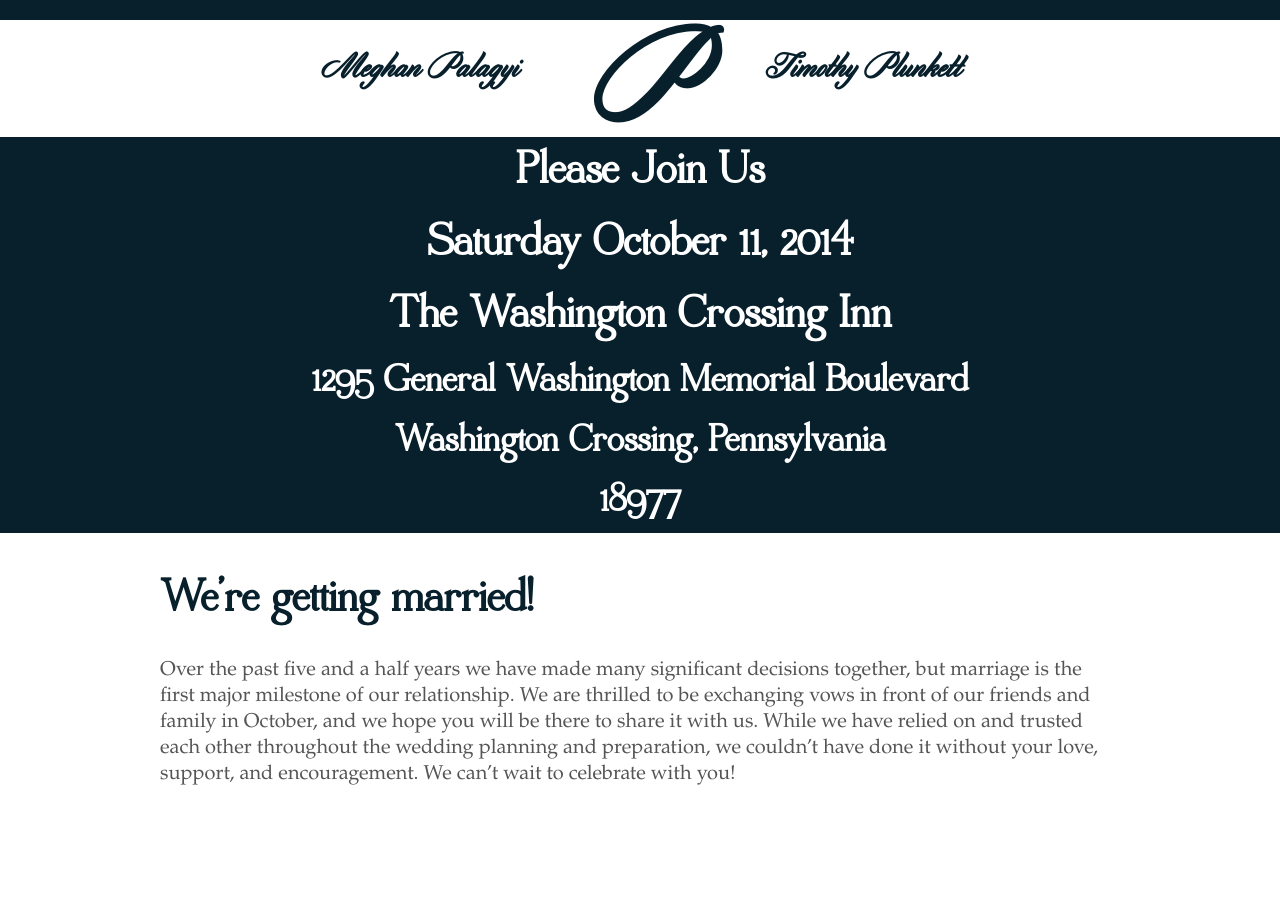
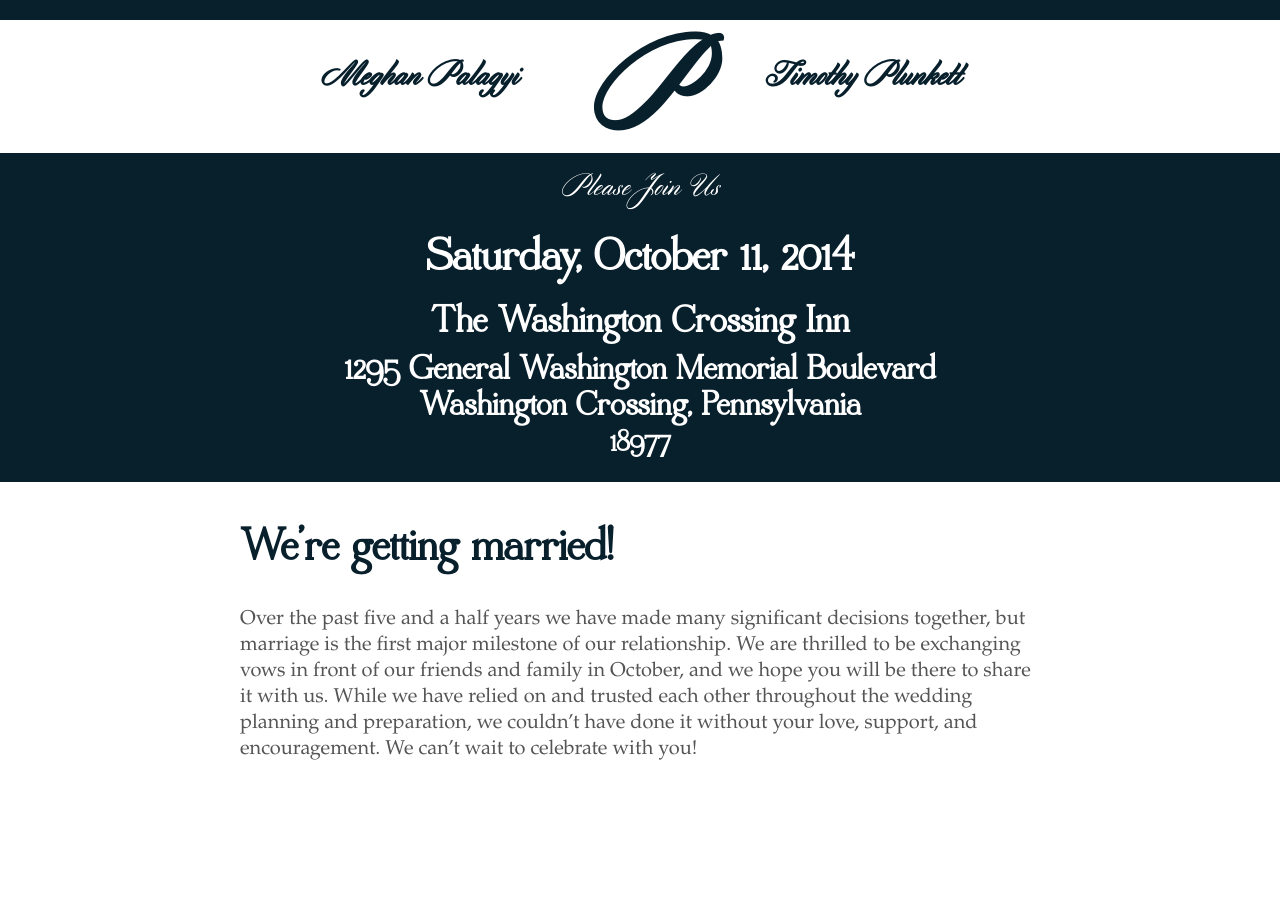
Before and after one commit to timplunkett/meghanandtim.us, a Jekyll site: the page built from index.md, in a window 1280 px wide. Built offline with Jekyll 4.4.1, drawn with Linux system fonts in a browser that asks for light colours.

Commit message:
Fix up banner type.

```diff
--- a/_layouts/home.html
+++ b/_layouts/home.html
@@ -3,8 +3,10 @@ layout: default
 ---
 
 <section class="information">
-  <h1>Please Join Us<br />Saturday October 11, 2014<br />The Washington Crossing Inn</h1>
-  <h2>1295 General Washington Memorial Boulevard<br />Washington Crossing, Pennsylvania<br />18977</h2>
+  <div class="sub-header">Please Join Us</div>
+  <h1 class="date">Saturday, October 11, 2014</h1>
+  <h2 class="venue">The Washington Crossing Inn</h2>
+  <h3 class="address">1295 General Washington Memorial Boulevard<br />Washington Crossing, Pennsylvania<br /><span class="zip-code">18977</span></h3>
 </section>
 
 <main id="content" role="main">
--- a/_sass/partials/_layout.sass
+++ b/_sass/partials/_layout.sass
@@ -4,7 +4,7 @@ header section,
 main,
 footer section
   margin: 0 auto
-  max-width: 60rem
+  max-width: 50rem
   padding: 0 1rem
 
 header
--- a/_sass/partials/_variables.sass
+++ b/_sass/partials/_variables.sass
@@ -9,7 +9,7 @@ $grey-blue: #c4d0d1
 $text-grey: #555
 
 // Spacing
-$padding-top-bottom: 1em 0
+$padding-top-bottom: 1.5rem 0
 $footer-offset: 9rem
 
 // Fonts
--- a/stylesheets/screen.css
+++ b/stylesheets/screen.css
@@ -69,7 +69,7 @@ header section,
 main,
 footer section {
   margin: 0 auto;
-  max-width: 60rem;
+  max-width: 50rem;
   padding: 0 1rem;
 }
 
@@ -148,14 +148,31 @@ nav[role="navigation"] a {
 
 .information {
   background: #081f2c;
+  padding: 20px 0;
   text-align: center;
 }
-.information h1, .information h2 {
+.information .sub-header {
   color: white;
+  font-family: "Cylburn";
+  font-size: 36px;
+  margin-bottom: 20px;
+}
+.information h1, .information h2, .information h3 {
+  color: white;
+  line-height: 1;
+}
+.information .date {
+  margin-bottom: 20px;
+}
+.information .venue {
+  margin-bottom: 10px;
+}
+.information .zip-code {
+  font-size: 30px;
 }
 
 header[role="banner"] .name {
-  padding: 1em 0;
+  padding: 1.5rem 0;
 }
 header[role="banner"] .name h1, header[role="banner"] .name h2 {
   font-family: "Cylburn";
@@ -173,7 +190,7 @@ header[role="banner"] .name h1, header[role="banner"] .name h2 {
 footer {
   background: url('../images/black-paper.png') repeat-x;
   color: white;
-  padding: 1em 0;
+  padding: 1.5rem 0;
   padding-bottom: 0;
 }
 footer .contact {
```
Also changed, not shown: _sass/partials/_design.sass (+15 -1 lines).
